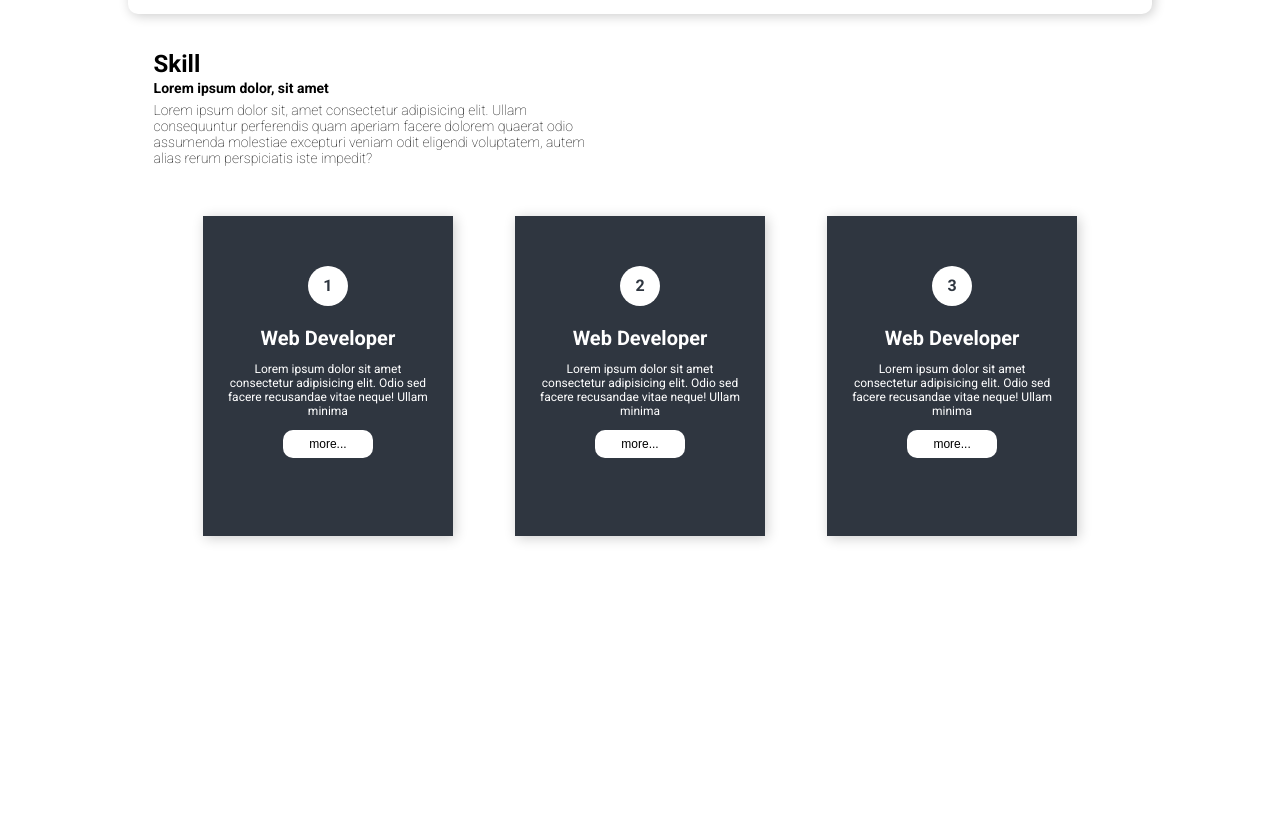
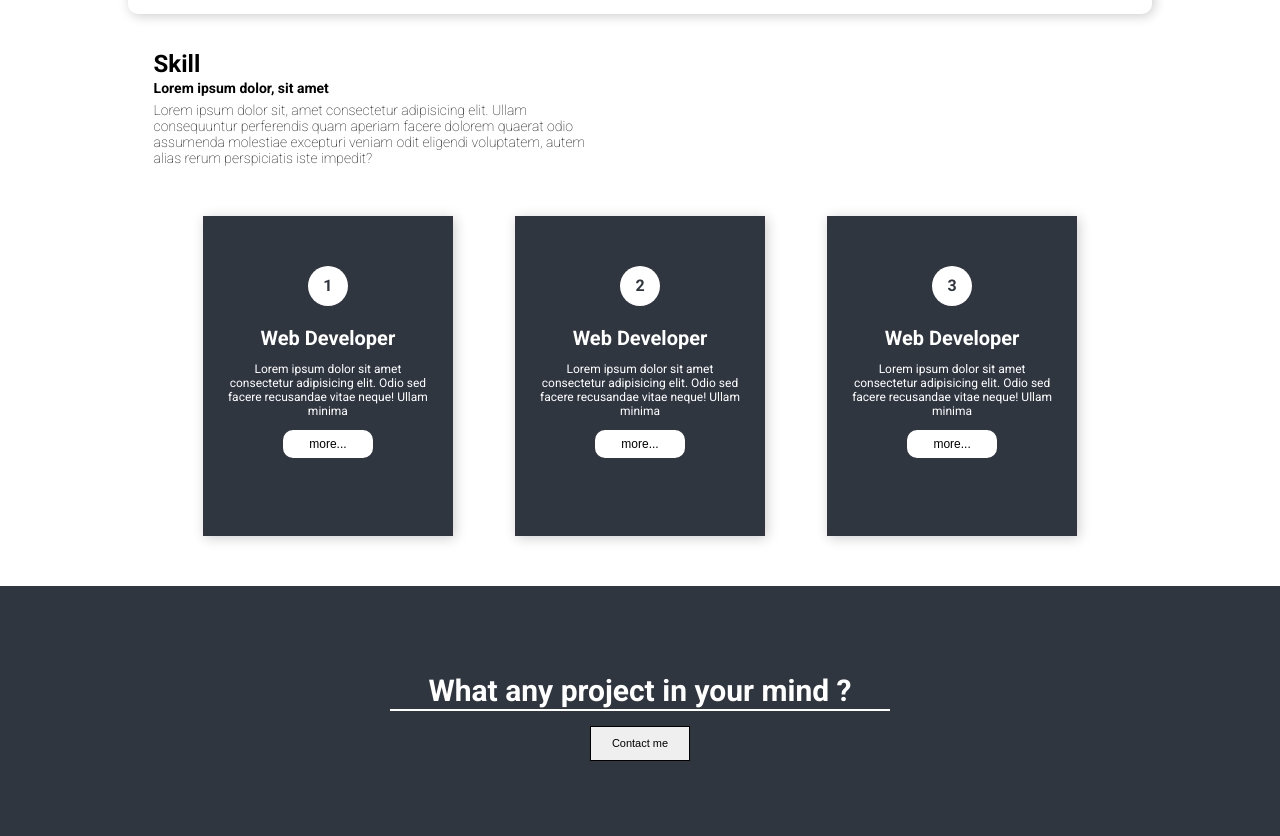
Before and after one commit to kan327/web, a plain HTML site: page index.html in a window 1280 px wide. Shown: the part 778-1614 px from the top of the page. Before the commit the page ends 1364 px from the top, so only its background shows below. Drawn offline with Linux system fonts and the light colour scheme.

Commit message:
add contact

```diff
--- a/css/style.css
+++ b/css/style.css
@@ -200,3 +200,31 @@ body{
     border: none;
     font-size: 12px;
 }
+.contact{
+    width: 100%;
+    height: 250px;
+    background-color: #2F3640;
+    display: flex;
+    flex-direction: column;
+    justify-content: center;
+    align-items: center;
+}
+.contact p{
+    font-size: 30px;
+    color: white;
+    font-weight: bold;
+    margin-bottom: 13px;
+    line-height: 0px;
+}
+.garis{
+    width: 500px;
+    height: 5px;
+    border-bottom: 2px solid white;
+    margin-bottom: 15px;
+}
+.contact button{
+    width: 100px;
+    height: 35px;
+    font-size: 11px;
+    border: 1px solid black;
+}
--- a/index.html
+++ b/index.html
@@ -82,5 +82,12 @@
             <button>more...</button>
         </div>
     </div>
+
+    <!-- Contact -->
+    <div class="contact">
+        <p>What any project in your mind ?</p>
+        <div class="garis"></div>
+        <button>Contact me</button>
+    </div>
 </body>
 </html>
```
